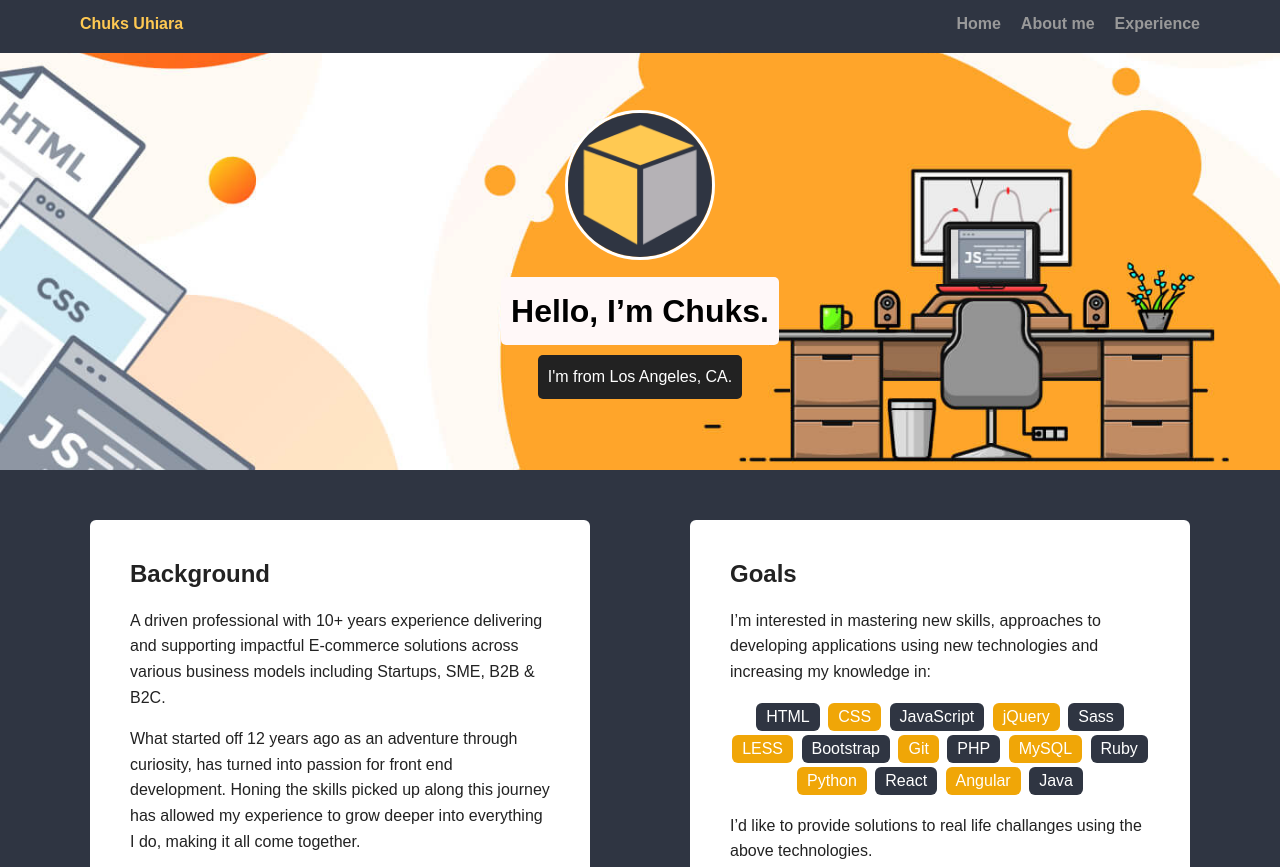
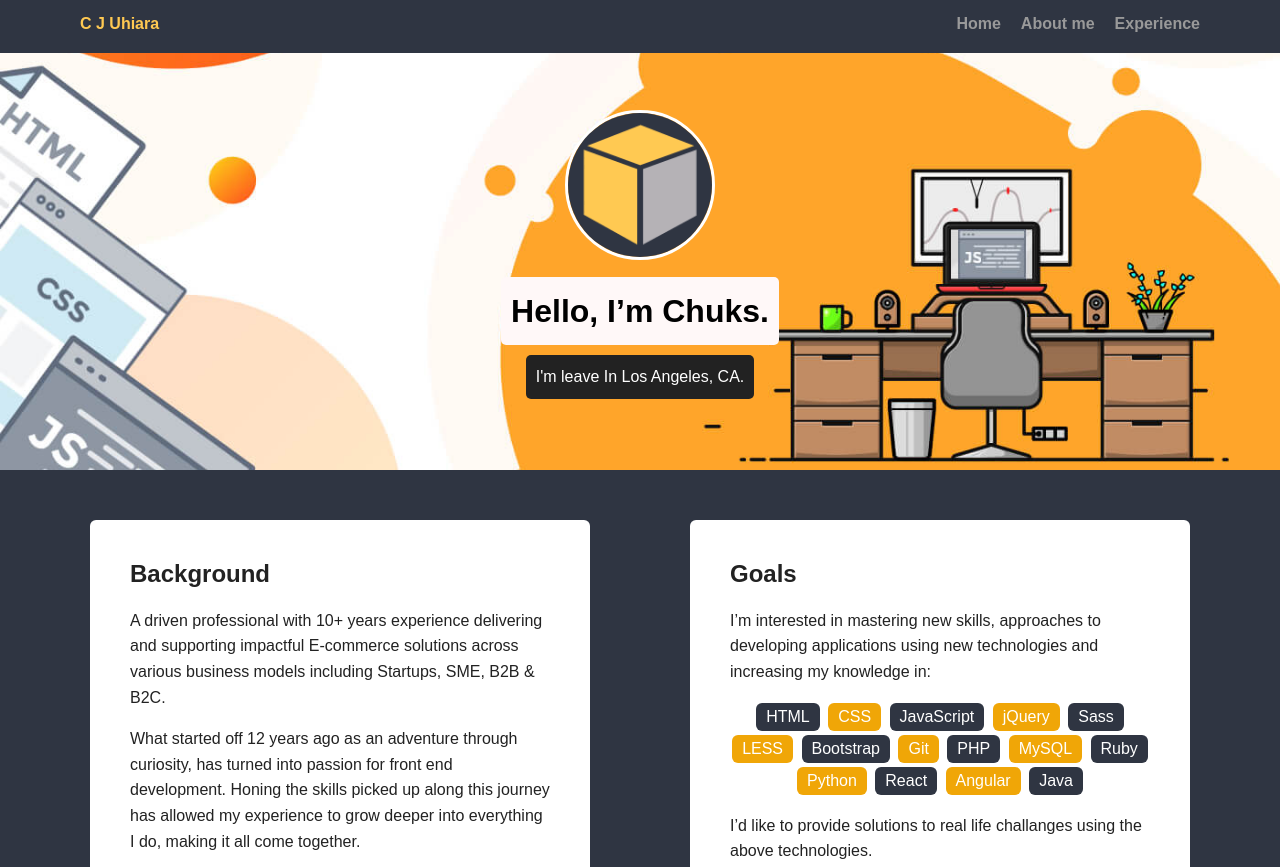
Before and after one commit to GitCodeplated/techdegree-project-1, a plain HTML site: page index.html in a window 1280 px wide. Shown: the top 867 px of the page. Drawn offline with Linux system fonts and the light colour scheme; a web font is replaced by a local one.

Commit message:
Initials added to index.html page

```diff
--- a/index.html
+++ b/index.html
@@ -2,7 +2,7 @@
 <html lang="en">
   <head>
     <meta charset="utf-8" />
-    <title>Chuks Uhiara's Profile</title>
+    <title>C J Uhiara's Profile</title>
     <meta name="viewport" content="width=device-width, initial-scale=1.0" />
     <link rel="stylesheet" href="styles.css" type="text/css" />
     <link href="https://fonts.googleapis.com/css?family=Muli%7CRoboto:400,300,500,700,900" rel="stylesheet" />
@@ -10,7 +10,7 @@
   <body>
     <nav class="main-nav">
       <ul class="nav">
-        <li class="name">Chuks Uhiara</li>
+        <li class="name">C J Uhiara</li>
         <li><a href="index.html">Home</a></li>
         <li><a href="about.html">About me</a></li>
         <li><a href="experience.html">Experience</a></li>
@@ -19,7 +19,7 @@
     <header>
       <img src="images/codeplated_Icon.png" alt="Project Icon" class="profile-image"/>
       <h1 class="tag name">Hello, I’m Chuks.</h1>
-      <p class="tag location">I'm from Los Angeles, CA.</p>
+      <p class="tag location">I'm leave In Los Angeles, CA.</p>
     </header>
 <main class="flex">
       <section class="card">
```
